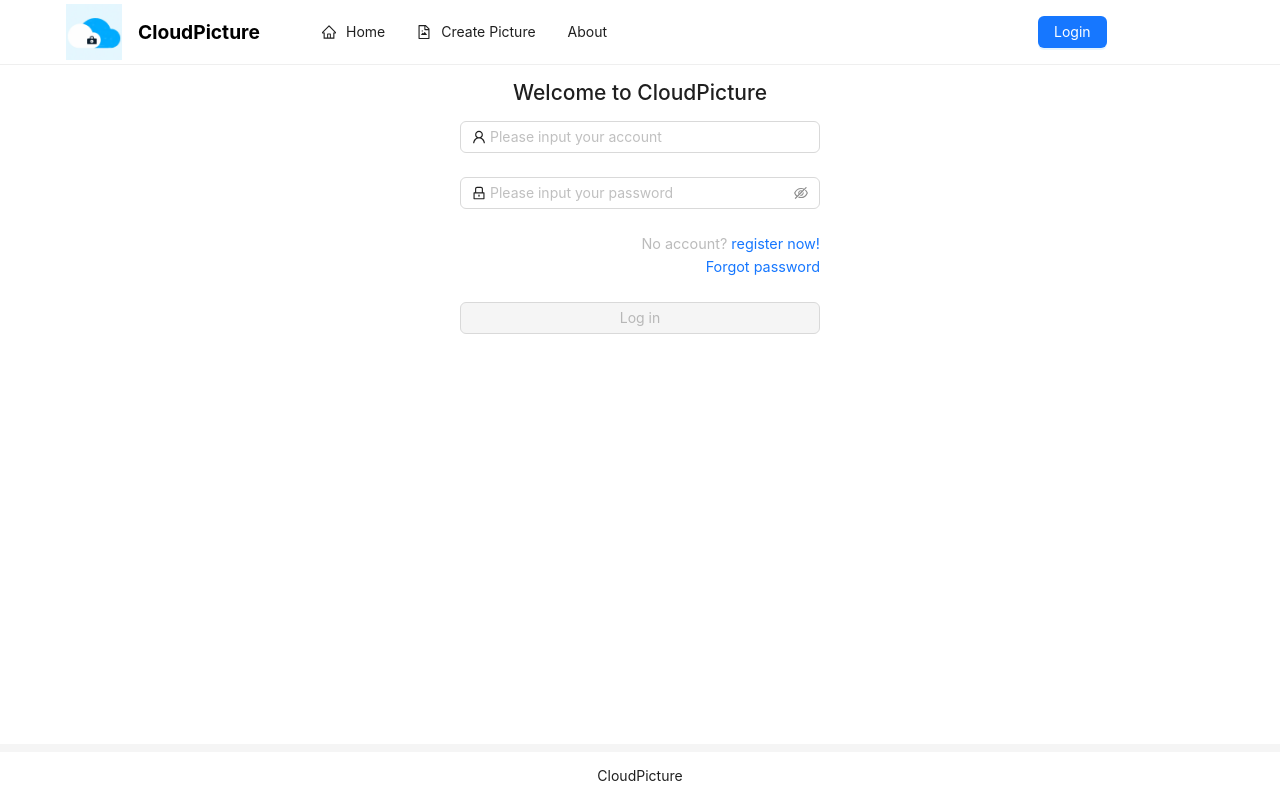
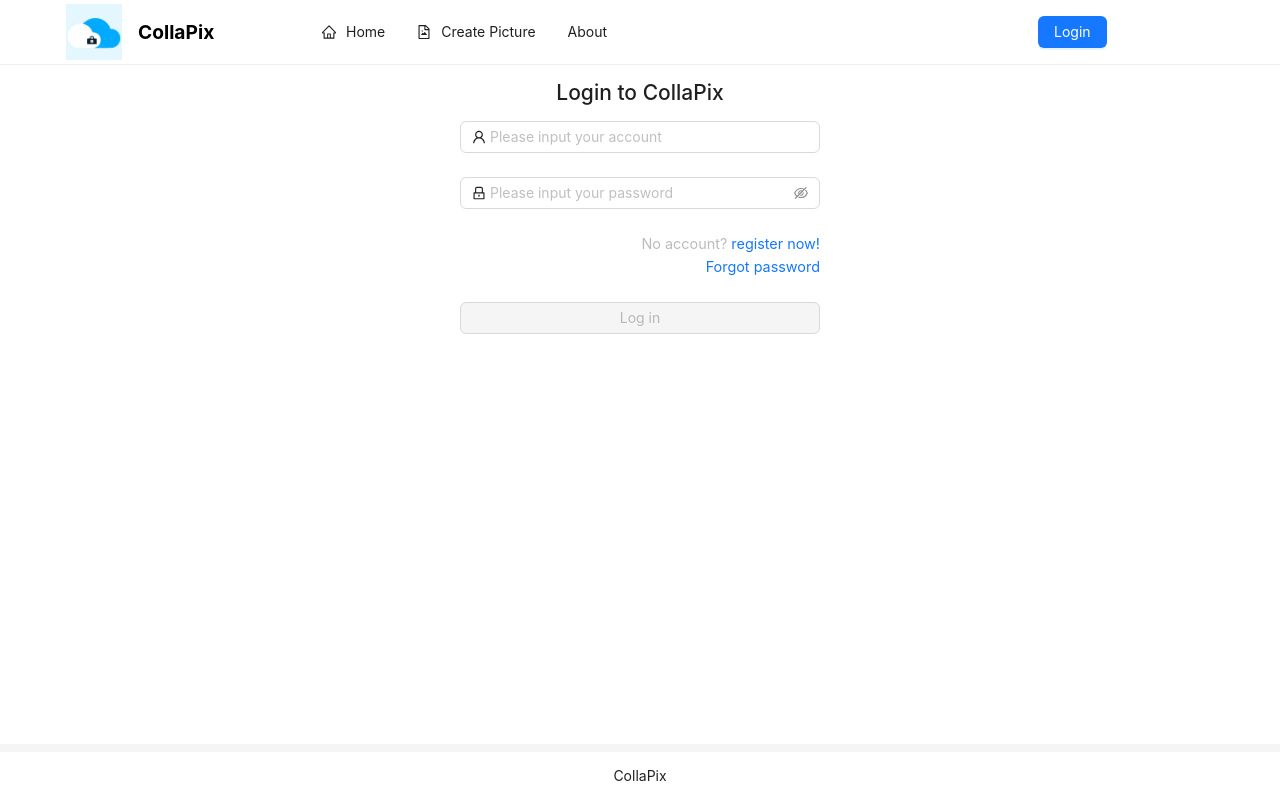
Before and after one commit to 1347428036/CollaPix-app, a Vue app: page /user/login in a window 1280 px wide. Built offline with nearby package versions, Linux system fonts and the light colour scheme; no server answers; what vue-cropper would draw is missing.

Commit message:
refactor: rename CloudPicture to CollaPix
- Update app name from CloudPicture to CollaPix in multiple files
- Adjust API URL in README
- Modify login and registration page titles
- Update footer text in BasicLayout
- Change unlogin user name in useLoginUserStore

```diff
--- a/index.html
+++ b/index.html
@@ -4,7 +4,7 @@
     <meta charset="UTF-8" />
     <link rel="icon" href="/favicon.ico" />
     <meta name="viewport" content="width=device-width, initial-scale=1.0" />
-    <title>Cloud Picture</title>
+    <title>Colla Pix</title>
   </head>
   <body>
     <div id="app"></div>
--- a/src/components/GlobalHeader.vue
+++ b/src/components/GlobalHeader.vue
@@ -5,7 +5,7 @@
         <RouterLink to="/">
           <div class="title-bar">
             <img class="image" src="@/assets/Cloud-Picture-logo.png" alt="logo" />
-            <div class="title">CloudPicture</div>
+            <div class="title">CollaPix</div>
           </div>
         </RouterLink></a-col
       >
--- a/src/layouts/BasicLayout.vue
+++ b/src/layouts/BasicLayout.vue
@@ -11,7 +11,7 @@
         </a-layout-content>
       </a-layout>
 
-      <a-layout-footer class="footer"><span>CloudPicture</span></a-layout-footer>
+      <a-layout-footer class="footer"><span>CollaPix</span></a-layout-footer>
     </a-layout>
   </div>
 </template>
--- a/src/page/user/UserLoginPage.vue
+++ b/src/page/user/UserLoginPage.vue
@@ -1,6 +1,6 @@
 <template>
   <div id="user-login">
-    <h2 class="title">Welcome to CloudPicture</h2>
+    <h2 class="title">Login to CollaPix</h2>
     <a-form
       :rules="rules"
       :model="formState"
--- a/src/page/user/UserRegisterPage.vue
+++ b/src/page/user/UserRegisterPage.vue
@@ -1,6 +1,6 @@
 <template>
   <div id="user-register">
-    <h2 class="title">Welcome to CloudPicture</h2>
+    <h2 class="title">Welcome to CollaPix</h2>
     <a-form
       :rules="rules"
       :model="formState"
@@ -96,7 +96,7 @@ const handleSubmit = (request: UserRegisterRequest) => {
   userController.userRegister(request).then((res) => {
     if (res) {
       message.success('register Success')
-      router.push({ path: '/', replace: true })
+      router.push({ path: '/user/login', replace: true })
       return
     }
     message.error('Register Failed')
--- a/src/stores/useLoginUserStore.ts
+++ b/src/stores/useLoginUserStore.ts
@@ -5,7 +5,7 @@ import { userController } from '@/api/apiFactory'
 import type { UserVo } from '@/api/api'
 
 const UNLOGIN_USER = {
-  userName: '未登录',
+  userName: 'Unlogin',
   userAvatar: '',
 }
 const USER_INFO_KEY = 'loginUser'
```
Also changed, not shown: 1 other file (tests, documents, lock files or other folders).
